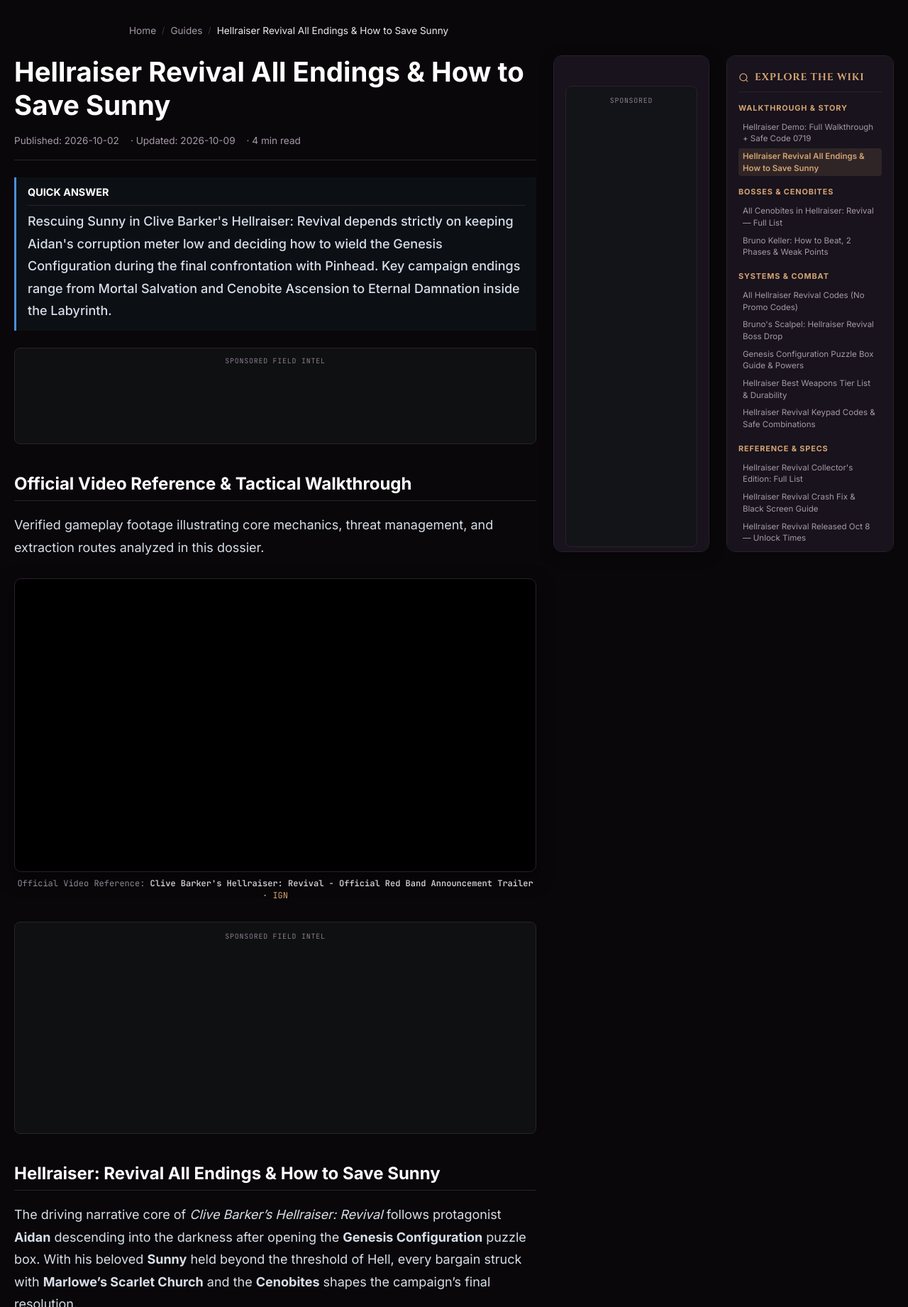
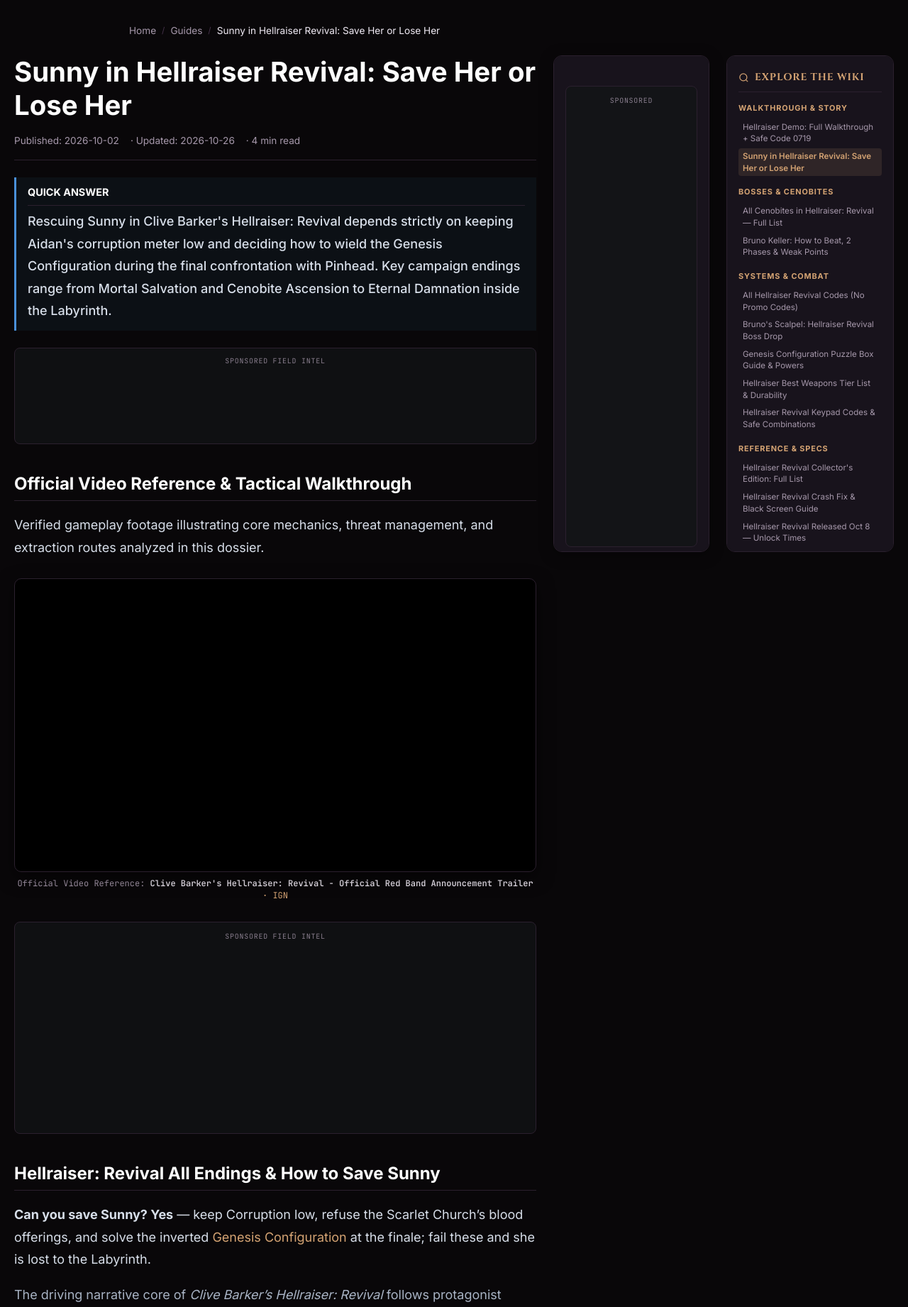
Before and after one commit to gloomysummer/hellraiser-revival-wiki, an Astro site: page /guide/how-to-save-sunny-endings-guide in a window 1280 px wide. Shown: the part 65-1907 px from the top of the page at 71% size. Built offline with nearby package versions, Linux system fonts and the light colour scheme; Astro itself is replaced by a stand-in of ours.

Commit message:
seo(guide): align Sunny endings guide title to character-first and add first-screen answer block (how-to-save-sunny-endings-guide)

```diff
--- a/src/content/guides/how-to-save-sunny-endings-guide.md
+++ b/src/content/guides/how-to-save-sunny-endings-guide.md
@@ -1,9 +1,9 @@
 ---
-title: "Hellraiser Revival All Endings & How to Save Sunny"
-description: "Complete Hellraiser: Revival all endings guide. Compare every ending condition, Corruption meter choice, Scarlet Church bargain, and how to save Sunny."
+title: "Sunny in Hellraiser Revival: Save Her or Lose Her"
+description: "Yes — Sunny can be saved in Hellraiser: Revival: keep Corruption low, refuse blood offerings, and invert the Genesis Configuration in the finale."
 summary: "Rescuing Sunny in Clive Barker's Hellraiser: Revival depends strictly on keeping Aidan's corruption meter low and deciding how to wield the Genesis Configuration during the final confrontation with Pinhead. Key campaign endings range from Mortal Salvation and Cenobite Ascension to Eternal Damnation inside the Labyrinth."
 pubDate: 2026-10-02
-updated: '2026-10-09'
+updated: '2026-10-26'
 category: Story
 tags:
 - sunny
@@ -27,6 +27,8 @@ guide_video:
 ---
 
 ## Hellraiser: Revival All Endings & How to Save Sunny
+
+**Can you save Sunny? Yes** — keep Corruption low, refuse the Scarlet Church's blood offerings, and solve the inverted [Genesis Configuration](/guide/genesis-configuration-puzzle-guide/) at the finale; fail these and she is lost to the Labyrinth.
 
 The driving narrative core of *Clive Barker's Hellraiser: Revival* follows protagonist **Aidan** descending into the darkness after opening the **Genesis Configuration** puzzle box. With his beloved **Sunny** held beyond the threshold of Hell, every bargain struck with **Marlowe's Scarlet Church** and the **Cenobites** shapes the campaign's final resolution.
 
```
